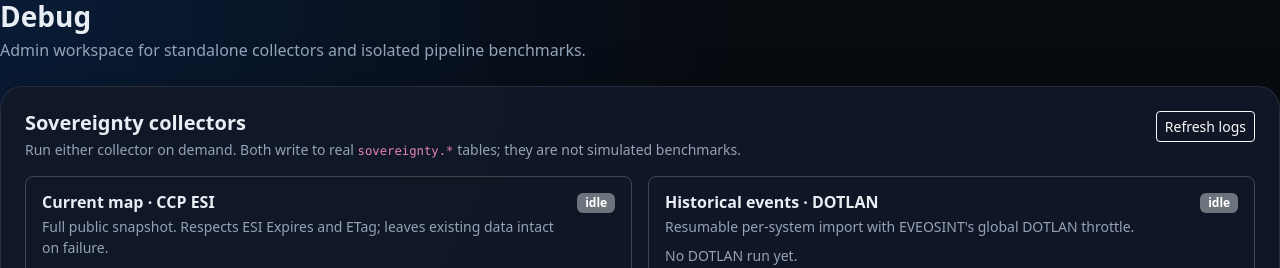
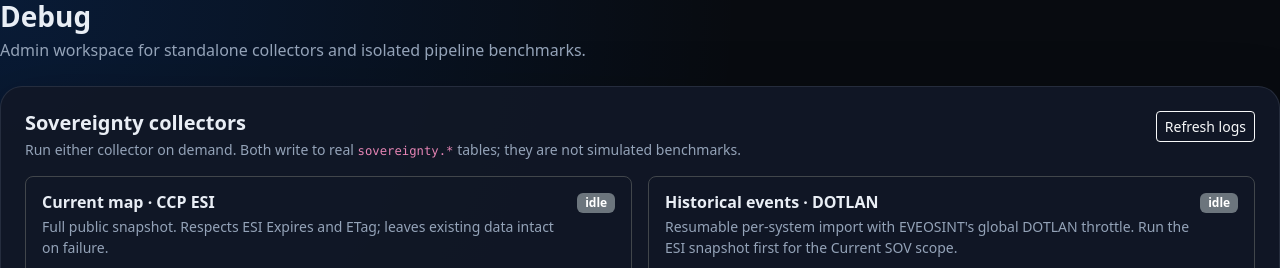
Before and after one commit to DictateurImperator/EVEOSINT, a Python web app: template web/templates/admin_debug.html in a window 1280 px wide. Shown: the top 268 px of the page. Run offline with Jinja, Linux system fonts and the light colour scheme; the template is opened without the code that fills it, so the values that code supplies are empty.

Commit message:
Clarify DOTLAN current-scope prerequisite on Debug page

```diff
--- a/web/templates/admin_debug.html
+++ b/web/templates/admin_debug.html
@@ -91,7 +91,7 @@
         <div class="d-flex justify-content-between gap-2 align-items-start mb-2">
           <div>
             <h3 class="h6 fw-bold mb-1">Historical events · DOTLAN</h3>
-            <div class="muted-line small">Resumable per-system import with EVEOSINT's global DOTLAN throttle.</div>
+            <div class="muted-line small">Resumable per-system import with EVEOSINT's global DOTLAN throttle. Run the ESI snapshot first for the Current SOV scope.</div>
           </div>
           <span class="badge text-bg-secondary" id="sovDotlanStatus">{{ sovereignty_debug.dotlan.status }}</span>
         </div>
```
